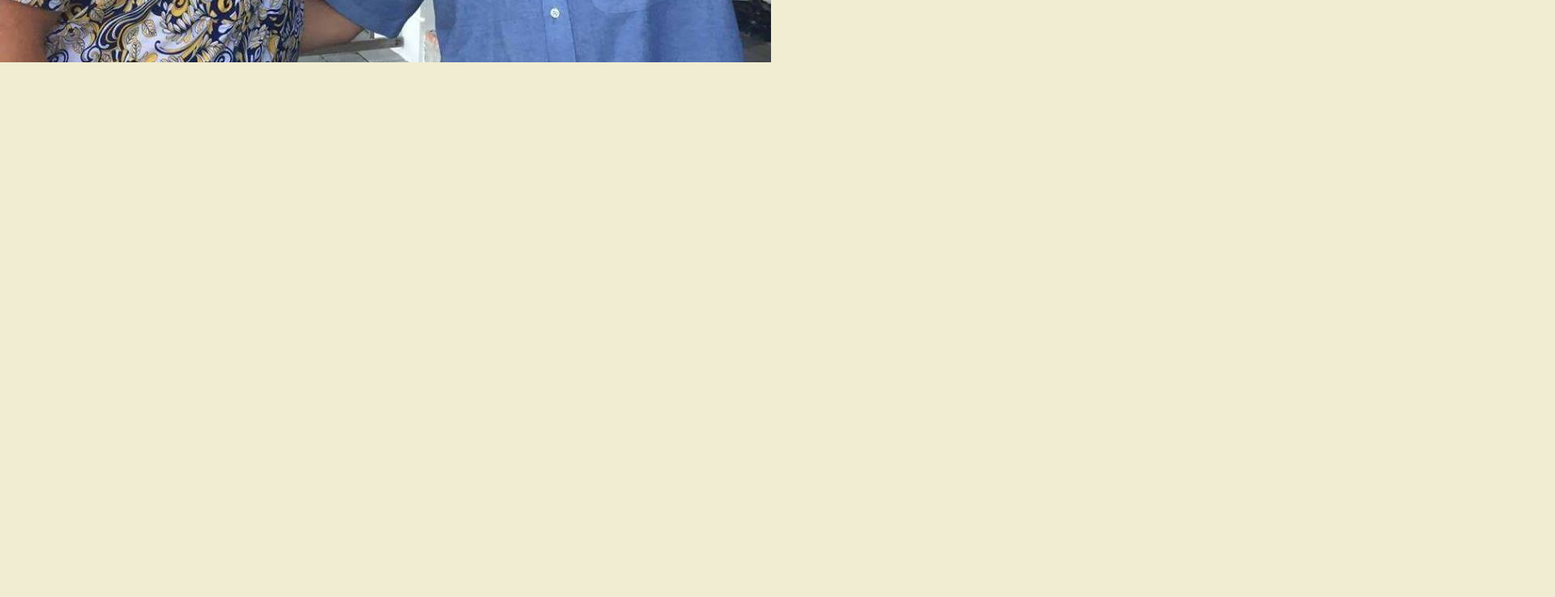
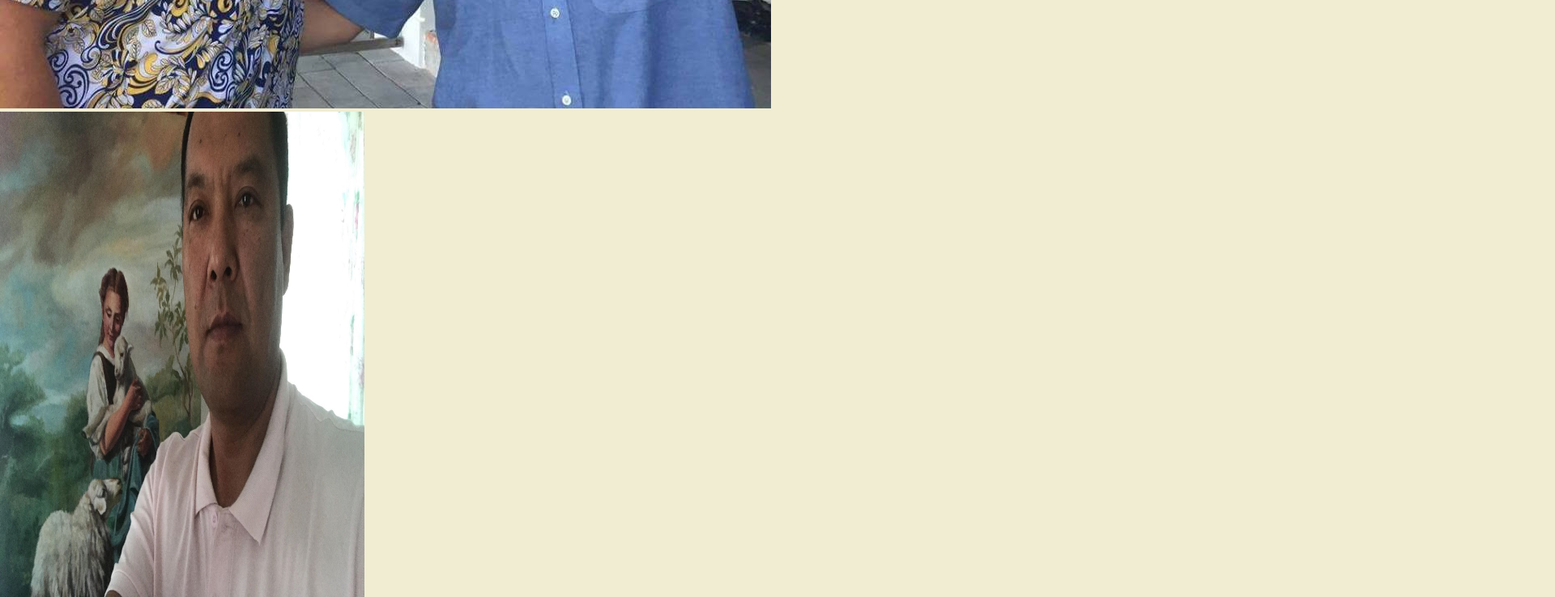
Before and after one commit to alexmarri/contprod-learngit, a plain HTML site: page index.html in a window 1280 px wide. Shown: the part 940-1678 px from the top of the page at 81% size, 1920 px wide, since content can reach past the window. Drawn offline with Linux system fonts and the light colour scheme.

Commit message:
phot size

```diff
--- a/index.html
+++ b/index.html
@@ -11,6 +11,6 @@
     <h1>Lorem Ipsum</h1>
     <p>Lorem ipsum dolor sit amet consectetur, adipisicing elit. Sunt, quos!</p>
     <img src="bilder/16832353_10155759641632388_1547061686293786290_n.jpg" alt="Pic-of-me">
-    <img src="bilder/kai2.png">
+    <img src="bilder/kai2.png" style="width:450px;height:600px;">
 </body>
 </html>
```
